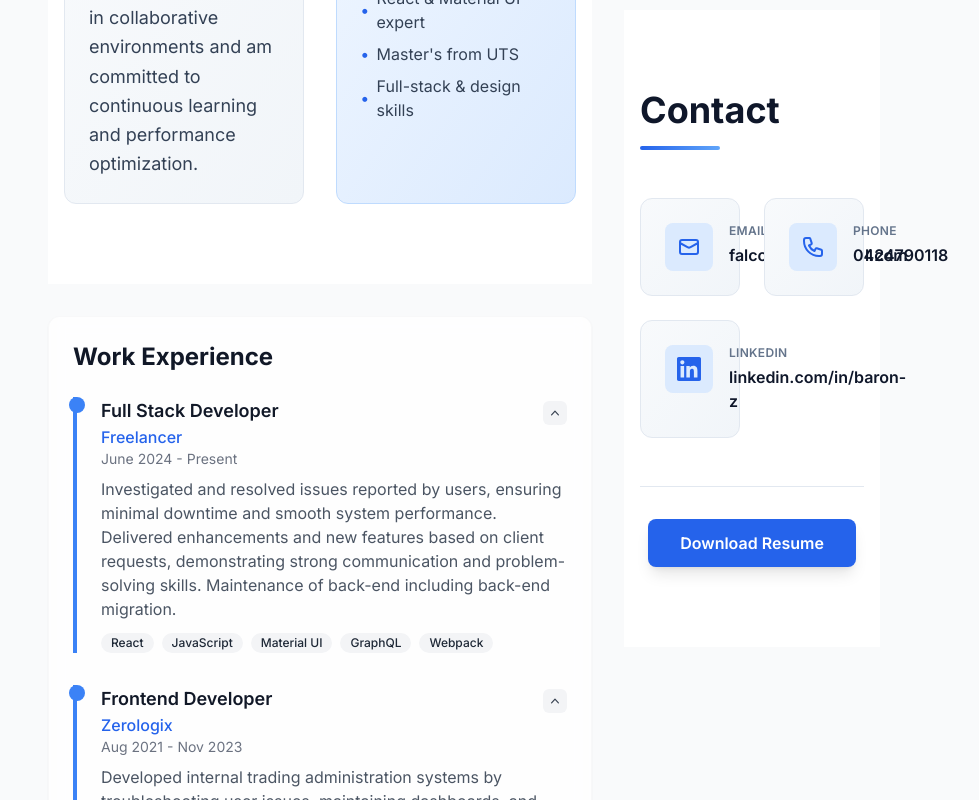
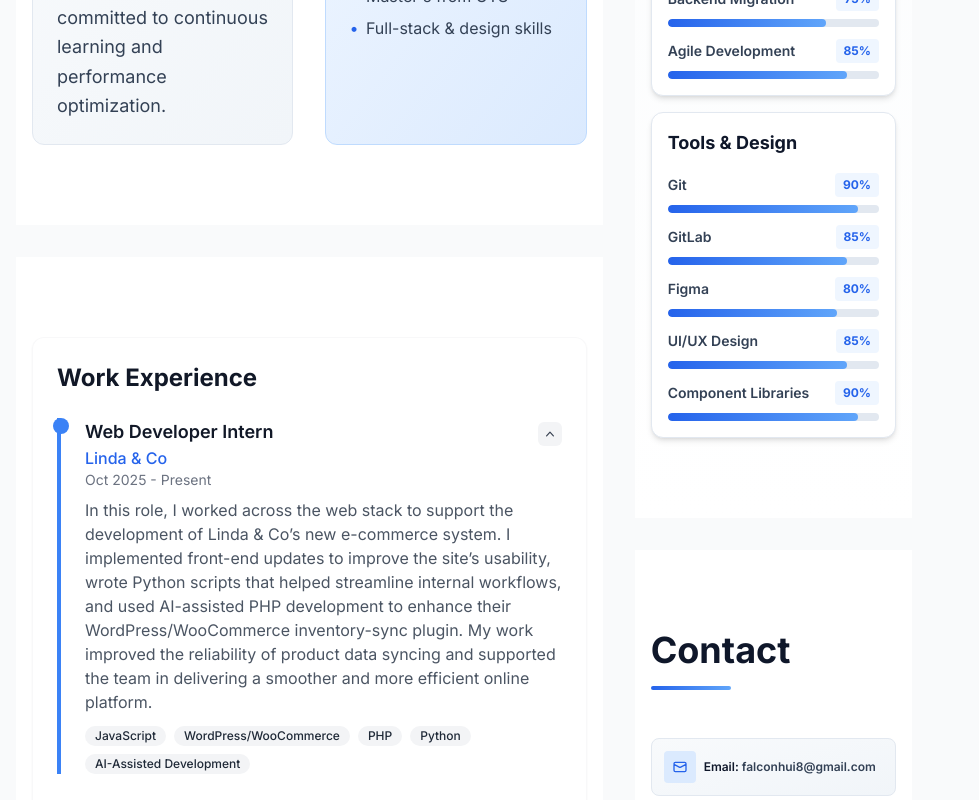
Before and after one commit to Baronno/Profile-website, a React (Vite) app: page / in a window 1280 px wide. Shown: the part 1640-2440 px from the top of the page, without its empty margins (176-1155 px from the left). Built offline with nearby package versions, Linux system fonts and the light colour scheme.

Commit message:
feat(projects):rewrite the carousel logic

```diff
--- a/src/components/Contact.jsx
+++ b/src/components/Contact.jsx
@@ -28,30 +28,27 @@ const Contact = () => {
           <div className="h-1 w-20 bg-gradient-to-r from-blue-600 to-blue-400 rounded-full"></div>
         </div>
 
-        <div className="grid md:grid-cols-2 gap-6">
+        <div className="space-y-3">
           {contactInfo.map((contact, index) => (
             <a
               key={index}
               href={contact.href}
-              className="group p-6 bg-gradient-to-br from-slate-50 to-slate-100 border border-slate-200 rounded-xl hover:border-blue-400 hover:shadow-lg transition-all duration-300"
+              className="group p-3 bg-gradient-to-br from-slate-50 to-slate-100 border border-slate-200 rounded-lg hover:border-blue-400 hover:shadow-lg transition-all duration-300 overflow-hidden flex items-center gap-2"
             >
-              <div className="flex items-start gap-4">
-                <div className="flex-shrink-0 w-12 h-12 bg-blue-100 rounded-lg flex items-center justify-center text-blue-600 group-hover:bg-blue-600 group-hover:text-white transition-colors duration-300">
-                  {contact.icon}
-                </div>
-                <div className="flex-1 min-w-0">
-                  <p className="text-xs font-semibold text-slate-500 uppercase tracking-wide mb-1">{contact.label}</p>
-                  <p className="text-base font-semibold text-slate-900 group-hover:text-blue-600 transition-colors duration-300">{contact.value}</p>
-                </div>
+              <div className="flex-shrink-0 w-8 h-8 bg-blue-100 rounded flex items-center justify-center text-blue-600 group-hover:bg-blue-600 group-hover:text-white transition-colors duration-300">
+                <svg className="w-4 h-4" fill="currentColor" viewBox="0 0 24 24">{contact.icon}</svg>
+              </div>
+              <div className="flex-1 min-w-0 overflow-hidden">
+                <p className="text-xs font-semibold text-slate-900">{contact.label}: <span className="text-slate-700">{contact.value}</span></p>
               </div>
             </a>
           ))}
         </div>
 
         <div className="mt-12 pt-8 border-t border-slate-200">
-          <button className="w-full md:w-auto mx-auto block px-8 py-3 bg-blue-600 hover:bg-blue-700 text-white font-semibold rounded-lg transition-colors duration-200 shadow-lg">
+          <a href="/Profile-website/assets/baron zhou - front end developer.pdf" download="baron zhou - front end developer.pdf" className="w-full md:w-auto mx-auto block px-8 py-3 bg-blue-600 hover:bg-blue-700 text-white font-semibold rounded-lg transition-colors duration-200 shadow-lg text-center">
             {content.contact.resumeButtonText}
-          </button>
+          </a>
         </div>
       </div>
     </section>
--- a/src/components/Experience.jsx
+++ b/src/components/Experience.jsx
@@ -1,31 +1,104 @@
 import React, { useEffect, useMemo, useRef, useState } from 'react'
 import content from '../content.json'
 
-const Experience = () => {
+const Experience = ({ showOnlyWork = false, showOnlyProjects = false }) => {
   const experiences = content.experience.timeline
   const [projectsVisible, setProjectsVisible] = useState(false)
   const [titleVisible, setTitleVisible] = useState(false)
   const projectsRef = useRef(null)
   const titleRef = useRef(null)
 
-  // Fancy projects carousel
+  // Fancy projects carousel with infinite scroll
   const projects = useMemo(() => content.experience.projects, [])
 
-  const [currentIndex, setCurrentIndex] = useState(0)
+  // Create infinite carousel: [original cards, duplicated cards, original cards again]
+  const infiniteProjects = useMemo(() => {
+    return [...projects, ...projects, ...projects]
+  }, [projects])
+
+  const [currentIndex, setCurrentIndex] = useState(projects.length) // Start at first original card
+  const [isTransitioning, setIsTransitioning] = useState(true)
+  const [cardWidth, setCardWidth] = useState(100) // Default to full width
   const autoplayRef = useRef(null)
   const containerRef = useRef(null)
+  const slideRef = useRef(null)
+
+  // Track desktop vs mobile so we can render a static row on desktop
+  const [isDesktop, setIsDesktop] = useState(false)
+  useEffect(() => {
+    const m = window.matchMedia('(min-width: 768px)')
+    const update = (e) => setIsDesktop(typeof e === 'boolean' ? e : (e.matches ?? m.matches))
+    update(m.matches)
+    if (m.addEventListener) m.addEventListener('change', update)
+    else m.addListener(update)
+    return () => {
+      if (m.removeEventListener) m.removeEventListener('change', update)
+      else m.removeListener(update)
+    }
+  }, [])
+
+  // Calculate actual card width percentage based on screen size
+  useEffect(() => {
+    const updateCardWidth = () => {
+      if (typeof window === 'undefined') return
+      // Show multiple cards: on desktop show ~3 cards with peek effect
+      setCardWidth(33.33) // 3 cards visible at once (100% / 3)
+    }
+
+    updateCardWidth()
+    window.addEventListener('resize', updateCardWidth)
+    return () => window.removeEventListener('resize', updateCardWidth)
+  }, [])
 
   const goTo = (index) => {
-    const normalized = (index + projects.length) % projects.length
-    setCurrentIndex(normalized)
+    setIsTransitioning(true)
+    setCurrentIndex(index)
   }
 
-  const next = () => goTo(currentIndex + 1)
-  const prev = () => goTo(currentIndex - 1)
+  const next = () => {
+    if (isTransitioning) return // Prevent rapid clicks
+    goTo(currentIndex + 1)
+  }
+
+  const prev = () => {
+    if (isTransitioning) return // Prevent rapid clicks
+    goTo(currentIndex - 1)
+  }
+
+  // Handle seamless infinite loop by jumping to duplicate without transition
+  useEffect(() => {
+    const handleTransitionEnd = () => {
+      // Jump to duplicate without animation when reaching the ends
+      if (currentIndex >= projects.length * 2) {
+        // Reached end, jump back to start
+        setTimeout(() => {
+          setIsTransitioning(false)
+          setCurrentIndex(projects.length)
+        }, 0)
+      } else if (currentIndex < projects.length) {
+        // Went before start, jump to end
+        setTimeout(() => {
+          setIsTransitioning(false)
+          setCurrentIndex(projects.length * 2 - 1)
+        }, 0)
+      } else {
+        // Normal slide, just mark transition complete
+        setIsTransitioning(false)
+      }
+    }
+
+    if (slideRef.current && isTransitioning) {
+      slideRef.current.addEventListener('transitionend', handleTransitionEnd, { once: true })
+      return () => {
+        slideRef.current?.removeEventListener('transitionend', handleTransitionEnd)
+      }
+    }
+  }, [currentIndex, isTransitioning, projects.length])
 
   useEffect(() => {
     autoplayRef.current = setInterval(() => {
-      setCurrentIndex((i) => (i + 1) % projects.length)
+      setIsTransitioning(true)
+      setCurrentIndex((i) => i + 1)
     }, 4000)
     return () => clearInterval(autoplayRef.current)
   }, [projects.length])
@@ -121,6 +194,9 @@ const Experience = () => {
   }, [])
 
   return (
+    <section className={`py-20 px-4 ${showOnlyProjects ? 'bg-transparent' : 'bg-white'}`}  >
+      <div className="max-w-4xl mx-auto">
+        {!showOnlyProjects && (
           <div className="card">
             <h3
               ref={titleRef}
@@ -132,12 +208,20 @@ const Experience = () => {
             >
             {content.experience.title}
           </h3>
-      <div className="space-y-6 sm:space-y-7 lg:space-y-8 mb-8 lg:mb-10">
+          <div className="space-y-6 sm:space-y-7 lg:space-y-8 mb-12 lg:mb-14">
             {experiences.map((exp, index) => (
               <ExperienceItem key={index} exp={exp} index={index} />
             ))}
           </div>
+          </div>
+        )}
+      </div>
 
+      {!showOnlyWork && (
+      <div className={`transition-all duration-700 ease-out ${projectsVisible ? 'opacity-100 translate-y-0' : 'opacity-0 translate-y-8'}`} style={{ transitionDelay: '200ms' }} id="experience">
+
+        <div className="max-w-4xl mx-auto px-4 sm:px-6 md:px-12 lg:px-16">
+          <div className="pb-4">
             <h3
               ref={projectsRef}
               className={`text-2xl font-bold text-gray-900 mb-4 transition-all duration-700 ease-out ${
@@ -148,49 +232,31 @@ const Experience = () => {
             >
               {content.experience.projectsTitle}
             </h3>
+            <div className="h-1 w-20 bg-gradient-to-r from-blue-600 to-blue-400 rounded-full"></div>
+          </div>
+
+          {/* Carousel with peek effect */}
+          <div ref={containerRef} onMouseEnter={onMouseEnter} onMouseLeave={onMouseLeave} className="relative py-8 overflow-hidden h-64 sm:h-72 md:h-80 lg:h-96">
             <div
-        ref={containerRef}
-        onMouseEnter={onMouseEnter}
-        onMouseLeave={onMouseLeave}
-        className={`relative overflow-hidden rounded-xl border border-gray-200 shadow-sm transition-all duration-700 ease-out ${
-          projectsVisible
-            ? 'opacity-100 translate-y-0'
-            : 'opacity-0 translate-y-8'
-        }`}
-        style={{ transitionDelay: '200ms' }}
+              ref={slideRef}
+              className={`flex gap-6 h-full ${isTransitioning ? 'transition-transform duration-2000 ease-out' : ''}`}
+              style={{ transform: `translateX(calc(-${currentIndex * cardWidth}% - ${currentIndex * 1.5}rem))` }}
             >
-        {/* Slides */}
-        <div
-          className="flex transition-transform duration-700 ease-out"
-          style={{ transform: `translateX(-${currentIndex * 100}%)` }}
-        >
-          {projects.map((project, i) => (
-            <a
-              key={project.name}
-              href={project.href}
-              target="_blank"
-              rel="noreferrer"
-              className="min-w-full block group"
-            >
-              <div className="relative h-56 xs:h-64 sm:h-80 md:h-96">
-                <img
-                  src={project.image}
-                  alt={project.name}
-                  className="h-full w-full object-cover"
-                  loading={i === 0 ? 'eager' : 'lazy'}
-                  onError={(e) => { e.currentTarget.onerror = null; e.currentTarget.src = 'https://picsum.photos/seed/fallback/1600/900' }}
-                />
+            {infiniteProjects.map((project, i) => (
+              <a key={`${project.name}-${i}`} href={project.href} target="_blank" rel="noreferrer" className="flex-shrink-0 w-1/3 block group rounded-xl overflow-hidden h-full">
+                <div className="relative h-full w-full">
+                  <img src={project.image} alt={project.name} className="h-full w-full object-cover" loading={i === 0 ? 'eager' : 'lazy'} onError={(e) => { e.currentTarget.onerror = null; e.currentTarget.src = 'https://picsum.photos/seed/fallback/1600/900' }} />
                   <div className="absolute inset-0 bg-gradient-to-t from-black/70 via-black/20 to-transparent" />
-                <div className="absolute inset-x-0 bottom-0 p-4 sm:p-6 md:p-8">
+                  <div className="absolute inset-x-0 bottom-0 p-6 sm:p-8 md:p-10">
                     <div className="flex items-center gap-3">
-                    <span className="inline-flex items-center rounded-md bg-white/90 px-2 py-1 text-[10px] font-semibold uppercase tracking-wider text-gray-900">Featured</span>
-                    <span className="text-white/80 text-xs">{i + 1} / {projects.length}</span>
+                      <span className="inline-flex items-center rounded-md bg-white/90 px-3 py-1 text-xs font-semibold uppercase tracking-wider text-gray-900">Featured</span>
+                      <span className="text-white/80 text-sm">{((i % projects.length) + 1)} / {projects.length}</span>
                     </div>
-                  <h4 className="mt-2 text-lg sm:text-xl md:text-2xl font-bold text-white">{project.name}</h4>
-                  <p className="text-white/90 text-sm md:text-base">{project.tagline}</p>
-                  <span className="mt-3 inline-flex items-center gap-2 text-primary-200 group-hover:text-white transition-colors text-sm">
+                    <h4 className="mt-4 text-2xl sm:text-3xl md:text-4xl font-bold text-white">{project.name}</h4>
+                    <p className="mt-2 text-white/90 text-base md:text-lg">{project.tagline}</p>
+                    <span className="mt-4 inline-flex items-center gap-2 text-blue-200 group-hover:text-white transition-colors text-base">
                       Visit site
-                    <svg className="h-4 w-4" viewBox="0 0 20 20" fill="currentColor" aria-hidden="true"><path d="M12.293 2.293a1 1 0 011.414 0l4 4a1 1 0 11-1.414 1.414L14 5.414V13a1 1 0 11-2 0V5.414L8.707 7.707A1 1 0 117.293 6.293l4-4z"/></svg>
+                      <svg className="h-5 w-5" viewBox="0 0 20 20" fill="currentColor" aria-hidden="true"><path d="M12.293 2.293a1 1 0 011.414 0l4 4a1 1 0 11-1.414 1.414L14 5.414V13a1 1 0 11-2 0V5.414L8.707 7.707A1 1 0 117.293 6.293l4-4z"/></svg>
                     </span>
                   </div>
                 </div>
@@ -199,37 +265,33 @@ const Experience = () => {
         </div>
 
         {/* Controls */}
-        <button
-          type="button"
-          onClick={prev}
-          aria-label="Previous slide"
-          className="absolute left-3 top-1/2 -translate-y-1/2 rounded-full bg-white/90 hover:bg-white shadow p-2 focus:outline-none"
-        >
+        <button type="button" onClick={prev} aria-label="Previous slide" className="absolute left-3 top-1/2 -translate-y-1/2 rounded-full bg-white/90 hover:bg-white shadow p-2 focus:outline-none">
           <svg className="h-5 w-5 text-gray-800" viewBox="0 0 20 20" fill="currentColor" aria-hidden="true"><path fillRule="evenodd" d="M12.707 15.707a1 1 0 01-1.414 0l-5-5a1 1 0 010-1.414l5-5a1 1 0 111.414 1.414L8.414 10l4.293 4.293a1 1 0 010 1.414z" clipRule="evenodd"/></svg>
         </button>
-        <button
-          type="button"
-          onClick={next}
-          aria-label="Next slide"
-          className="absolute right-3 top-1/2 -translate-y-1/2 rounded-full bg-white/90 hover:bg-white shadow p-2 focus:outline-none"
-        >
+        <button type="button" onClick={next} aria-label="Next slide" className="absolute right-3 top-1/2 -translate-y-1/2 rounded-full bg-white/90 hover:bg-white shadow p-2 focus:outline-none">
           <svg className="h-5 w-5 text-gray-800" viewBox="0 0 20 20" fill="currentColor" aria-hidden="true"><path fillRule="evenodd" d="M7.293 4.293a1 1 0 011.414 0L14 9.586a1 1 0 010 1.414l-5.293 5.293a1 1 0 11-1.414-1.414L11.586 10 7.293 5.707a1 1 0 010-1.414z" clipRule="evenodd"/></svg>
         </button>
 
         {/* Dots */}
-        <div className="absolute inset-x-0 bottom-3 flex items-center justify-center gap-2">
-          {projects.map((_, i) => (
+        <div className="absolute inset-x-0 bottom-4 flex items-center justify-center gap-2">
+          {projects.map((_, i) => {
+            const actualIndex = currentIndex % projects.length
+            return (
               <button
                 key={i}
                 type="button"
                 aria-label={`Go to slide ${i + 1}`}
-              onClick={() => goTo(i)}
-              className={`h-2 w-2 rounded-full transition-all ${i === currentIndex ? 'w-6 bg-white' : 'bg-white/60 hover:bg-white/90'}`}
+                onClick={() => goTo(projects.length + i)}
+                className={`h-2 w-2 rounded-full transition-all ${i === actualIndex ? 'w-6 bg-white' : 'bg-white/60 hover:bg-white/90'}`}
               />
-          ))}
+            )
+          })}
         </div>
       </div>
         </div>
+      </div>
+      )}
+    </section>
   )
 }
 
--- a/src/components/Header.jsx
+++ b/src/components/Header.jsx
@@ -41,7 +41,7 @@ const Header = () => {
               <a href="#contact" className="inline-flex items-center justify-center px-6 py-3 bg-blue-600 hover:bg-blue-700 text-white font-semibold rounded-lg transition-colors duration-200 shadow-lg">
                 Get in touch
               </a>
-              <a href="#projects" className="inline-flex items-center justify-center px-6 py-3 bg-white hover:bg-slate-50 text-slate-900 font-semibold rounded-lg border border-slate-200 transition-colors duration-200 shadow-md">
+              <a href="#experience" className="inline-flex items-center justify-center px-6 py-3 bg-white hover:bg-slate-50 text-slate-900 font-semibold rounded-lg border border-slate-200 transition-colors duration-200 shadow-md">
                 View projects
               </a>
             </div>
--- a/src/components/ProfilePage.jsx
+++ b/src/components/ProfilePage.jsx
@@ -8,14 +8,16 @@ import Footer from './Footer'
 
 const ProfilePage = () => {
   return (
-    <div className="max-w-4xl mx-auto px-4 sm:px-6 lg:px-8 py-8 sm:py-10 lg:py-12">
+    <div className="px-4 sm:px-6 lg:px-8 py-8 sm:py-10 lg:py-12">
+      <div className="max-w-4xl mx-auto">
         <Header />
-      <div className="grid grid-cols-1 lg:grid-cols-3 gap-6 lg:gap-8 mt-8">
+      </div>
+
+      <div className="max-w-4xl mx-auto mt-8" >
+        <div className="grid grid-cols-1 lg:grid-cols-3 gap-6 lg:gap-8">
           <div className="lg:col-span-2 space-y-6 lg:space-y-8">
             <About />
-          <div id="projects">
-            <Experience />
-          </div>
+            <Experience showOnlyWork={true} />
           </div>
           <div className="space-y-6 lg:space-y-8">
             <Skills />
@@ -24,6 +26,11 @@ const ProfilePage = () => {
             </div>
           </div>
         </div>
+      </div>
+
+      {/* Full-width Projects section */}
+      <Experience showOnlyProjects={true} />
+
       <Footer />
     </div>
   )
--- a/src/components/Skills.jsx
+++ b/src/components/Skills.jsx
@@ -43,16 +43,16 @@ const Skills = () => {
           <div className="h-1 w-20 bg-gradient-to-r from-blue-600 to-blue-400 rounded-full"></div>
         </div>
 
-        <div className="grid md:grid-cols-3 gap-6">
+        <div className="flex flex-col gap-4">
           {skillCategories.map((category, categoryIndex) => {
             let baseIndex = 0
             for (let i = 0; i < categoryIndex; i++) {
               baseIndex += skillCategories[i].skills.length
             }
             return (
-              <div key={categoryIndex} className="bg-white rounded-xl border border-slate-200 shadow-md hover:shadow-lg transition-shadow duration-300 p-6">
-                <h3 className="text-xl font-bold text-slate-900 mb-6">{category.title}</h3>
-                <div className="space-y-4">
+              <div key={categoryIndex} className="w-full bg-white rounded-xl border border-slate-200 shadow-md hover:shadow-lg transition-shadow duration-300 p-4">
+                <h3 className="text-lg font-bold text-slate-900 mb-4 truncate">{category.title}</h3>
+                <div className="space-y-3">
                   {category.skills.map((skill, skillIndex) => {
                     const globalIndex = baseIndex + skillIndex
                     const isVisible = visibleIndexes.has(globalIndex)
@@ -65,9 +65,9 @@ const Skills = () => {
                         className={`transform transition-all duration-700 ease-out ${isVisible ? 'opacity-100 translate-x-0' : 'opacity-0 translate-x-4'}`}
                         style={{ transitionDelay: `${delayMs}ms` }}
                       >
-                        <div className="flex justify-between items-center mb-2">
-                          <span className="text-sm font-semibold text-slate-700">{skill.name}</span>
-                          <span className="text-xs font-bold text-blue-600 bg-blue-50 px-2 py-1 rounded">{skill.level}%</span>
+                        <div className="flex justify-between items-center mb-2 gap-2">
+                          <span className="text-sm font-semibold text-slate-700 truncate">{skill.name}</span>
+                          <span className="text-xs font-bold text-blue-600 bg-blue-50 px-2 py-1 rounded flex-shrink-0">{skill.level}%</span>
                         </div>
                         <div className="w-full bg-slate-200 rounded-full h-2 overflow-hidden">
                           <div
--- a/src/content.json
+++ b/src/content.json
@@ -19,6 +19,13 @@
     "title": "Work Experience",
     "timeline": [
       {
+        "title": "Web Developer Intern",
+        "company": "Linda & Co",
+        "period": "Oct 2025 - Present",
+        "description": "In this role, I worked across the web stack to support the development of Linda & Co’s new e-commerce system. I implemented front-end updates to improve the site’s usability, wrote Python scripts that helped streamline internal workflows, and used AI-assisted PHP development to enhance their WordPress/WooCommerce inventory-sync plugin. My work improved the reliability of product data syncing and supported the team in delivering a smoother and more efficient online platform.",
+        "technologies": ["JavaScript", "WordPress/WooCommerce", "PHP", "Python", "AI-Assisted Development"]
+      },
+      {
         "title": "Full Stack Developer",
         "company": "Freelancer",
         "period": "June 2024 - Present",
@@ -38,13 +45,6 @@
         "period": "Feb 2021 - Aug 2021",
         "description": "Assisted with troubleshooting and optimizing database queries, improving application performance and reducing errors. Participated in sprint planning and agile development to ensure timely delivery of features.",
         "technologies": ["React", "JavaScript", "Database", "Agile", "Sprint Planning"]
-      },
-      {
-        "title": "IT Support Technician",
-        "company": "I Carry Network Café",
-        "period": "Jan 2021 - July 2021",
-        "description": "Installed and maintained PCs, software, and network hardware; provided user-friendly IT support. Gained practical troubleshooting experience for hardware/software issues, supporting user-facing systems. Delivered clear, customer-friendly technical support for login issues, software errors, and device problems.",
-        "technologies": ["Hardware", "Software", "Network", "Troubleshooting", "Customer Support"]
       }
     ],
     "projectsTitle": "Project Highlights",
--- a/tailwind.config.js
+++ b/tailwind.config.js
@@ -23,6 +23,9 @@ export default {
       },
       fontFamily: {
         sans: ['Inter', 'system-ui', 'sans-serif'],
+      },
+      transitionDuration: {
+        '2000': '2000ms',
       }
     },
   },
```
Also changed, not shown: 1 other file (tests, documents, lock files or other folders). Lines whose indentation alone changed are shown as unchanged.
